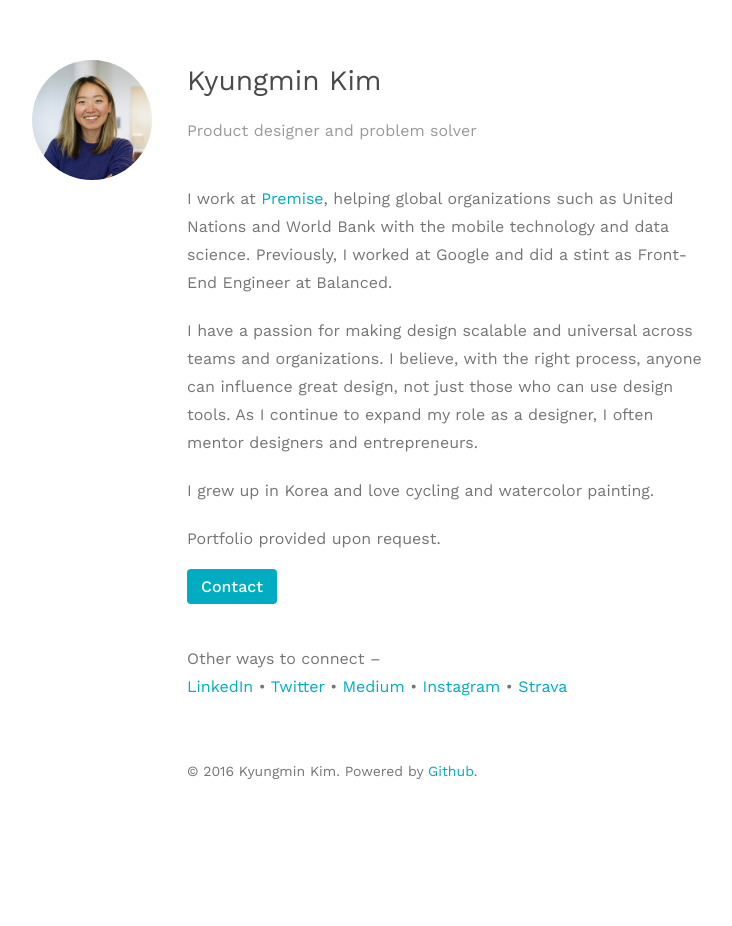
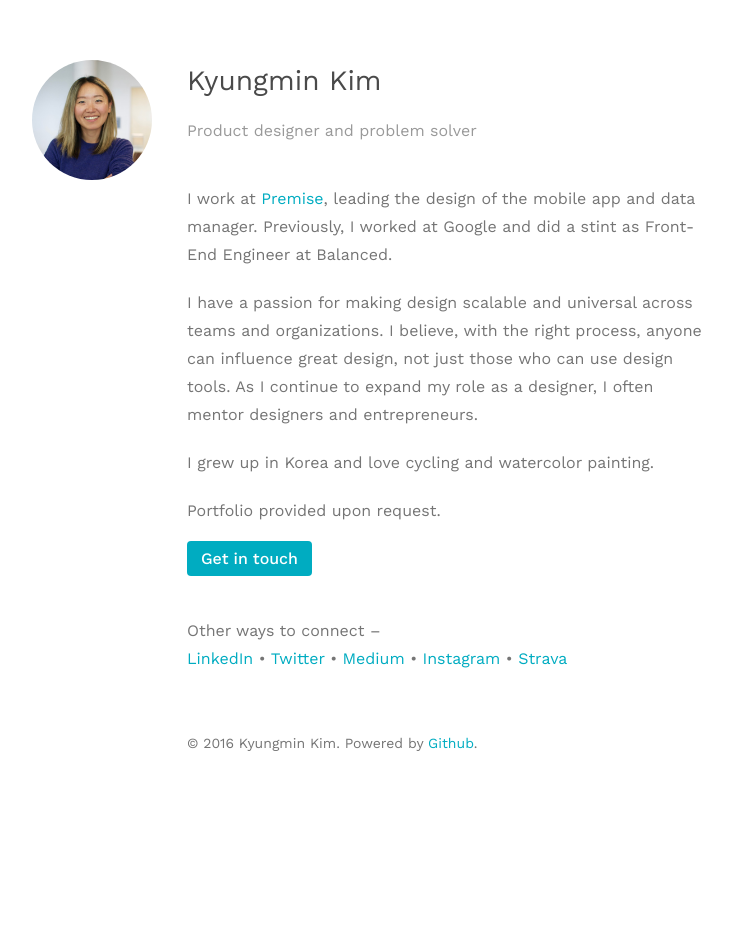
Before and after one commit to kyungmin/kyungmin.github.io, a Jekyll site: the page built from index.md, in a window 1280 px wide. Shown: the whole page, without its empty margins (194-926 px from the left). Built offline with Jekyll 4.4.1, drawn with Linux system fonts in a browser that asks for light colours; after the commit the page ends 900 px from its top, so only the background shows below that.

Commit message:
Update description

```diff
--- a/_layouts/home.html
+++ b/_layouts/home.html
@@ -7,11 +7,11 @@ layout: default
   <div class="animated fadeIn">
     <h1>Kyungmin Kim</h1>
     <p>Product designer and problem solver</p>
-    <p>I work at <a href="http://www.premise.com" target="_blank">Premise</a>, helping global organizations such as United Nations and World Bank with the mobile technology and data science. Previously, I worked at Google and did a stint as Front-End Engineer at Balanced.</p>
+    <p>I work at <a href="http://www.premise.com" target="_blank">Premise</a>, leading the design of the mobile app and data manager. Previously, I worked at Google and did a stint as Front-End Engineer at Balanced.</p>
     <p>I have a passion for making design scalable and universal across teams and organizations. I believe, with the right process, anyone can influence great design, not just those who can use design tools. As I continue to expand my role as a designer, I often mentor designers and entrepreneurs.</p>
     <p>I grew up in Korea and love cycling and watercolor painting.</p>
     <p>Portfolio provided upon request.</p>
-    <p><a href="mailto:kmin905@gmail.com" class="btn">Contact</a></p>
+    <p><a href="mailto:kmin905@gmail.com" class="btn">Get in touch</a></p>
     <br/>
     <p>Other ways to connect –<br/>
       <a href="http://www.linkedin.com/in/kyungmink">LinkedIn</a> •
```
